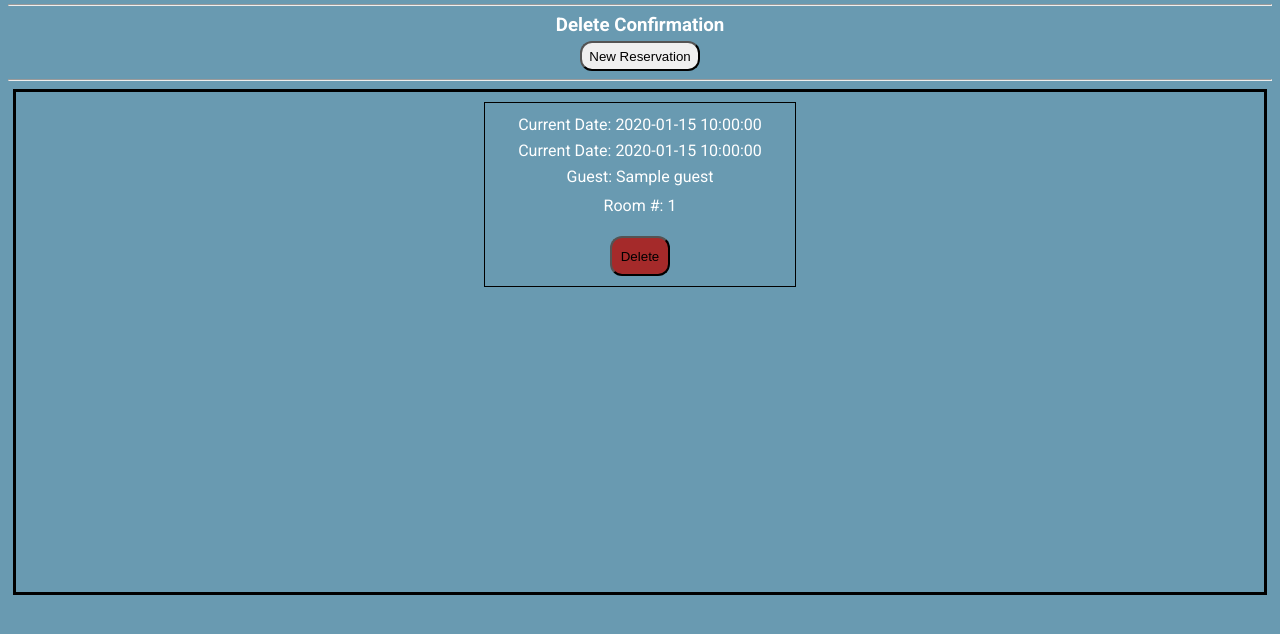
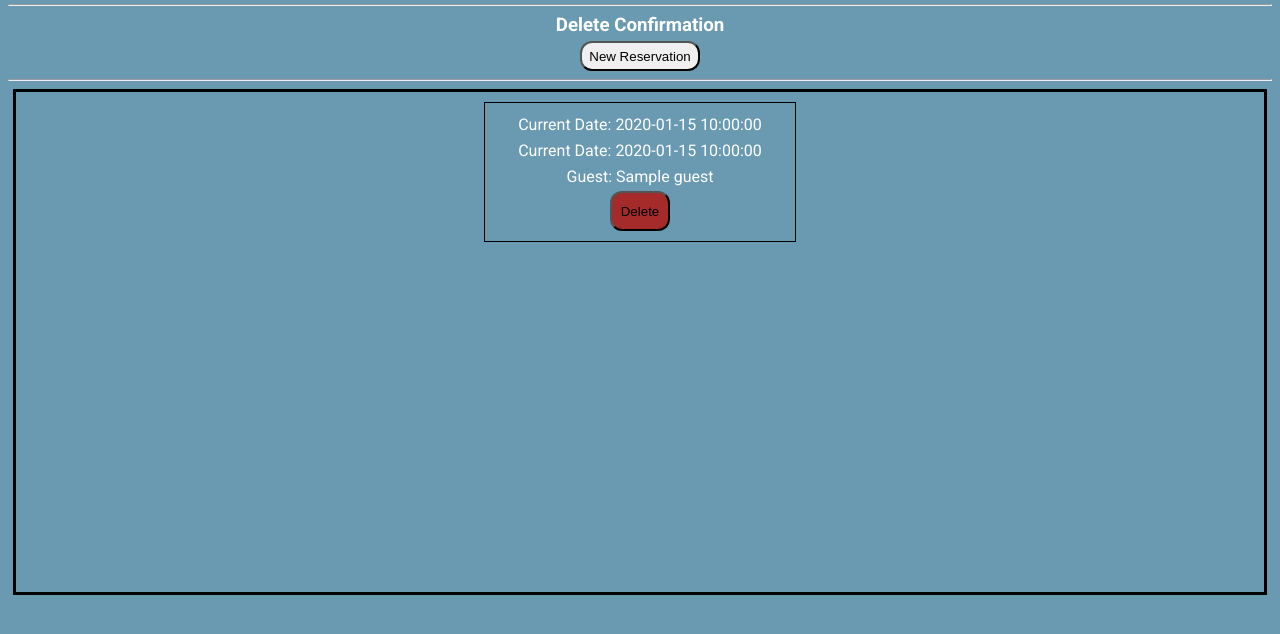
Before and after one commit to selsmie/honest-hotel, a Flask app: page /reservations/1/delete in a window 1280 px wide. Shown: the part 144-778 px from the top of the page. Run offline with Flask 2, Linux system fonts and the light colour scheme; a database or web service that is not in the repository returns one stand-in record (values such as "Sample title"); some libraries are stand-ins or nearby versions.

Commit message:
res delete room number removed

```diff
--- a/app/templates/reservations/delete.html
+++ b/app/templates/reservations/delete.html
@@ -22,10 +22,6 @@
         <label for="name">Guest:</label>
         <span value="{{guest.id}}">{{guest.name}}</span>
       </div>
-      <div id='new-res-room'>
-        <label for="room">Room #:</label>
-        <span {{reservation.room.id}}>{{reservation.room.room_number}}</p>
-      </div>
       <div id='delete'>
         <input type="submit" value='Delete'>
       </div>
```
